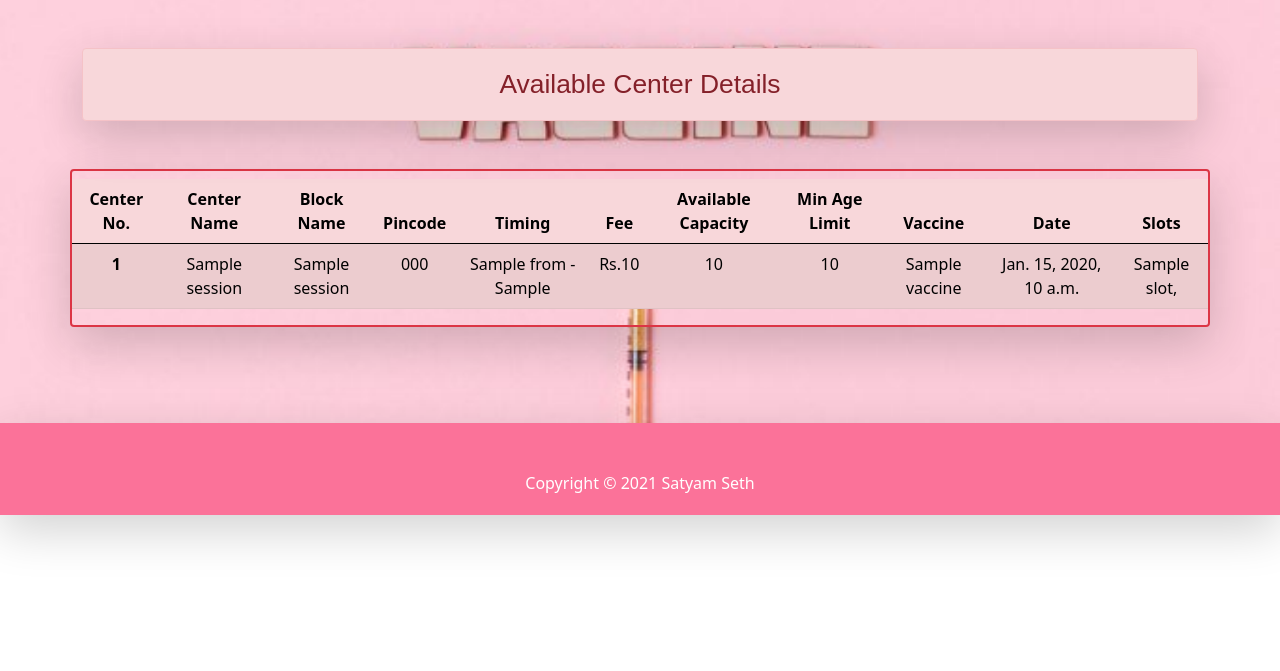
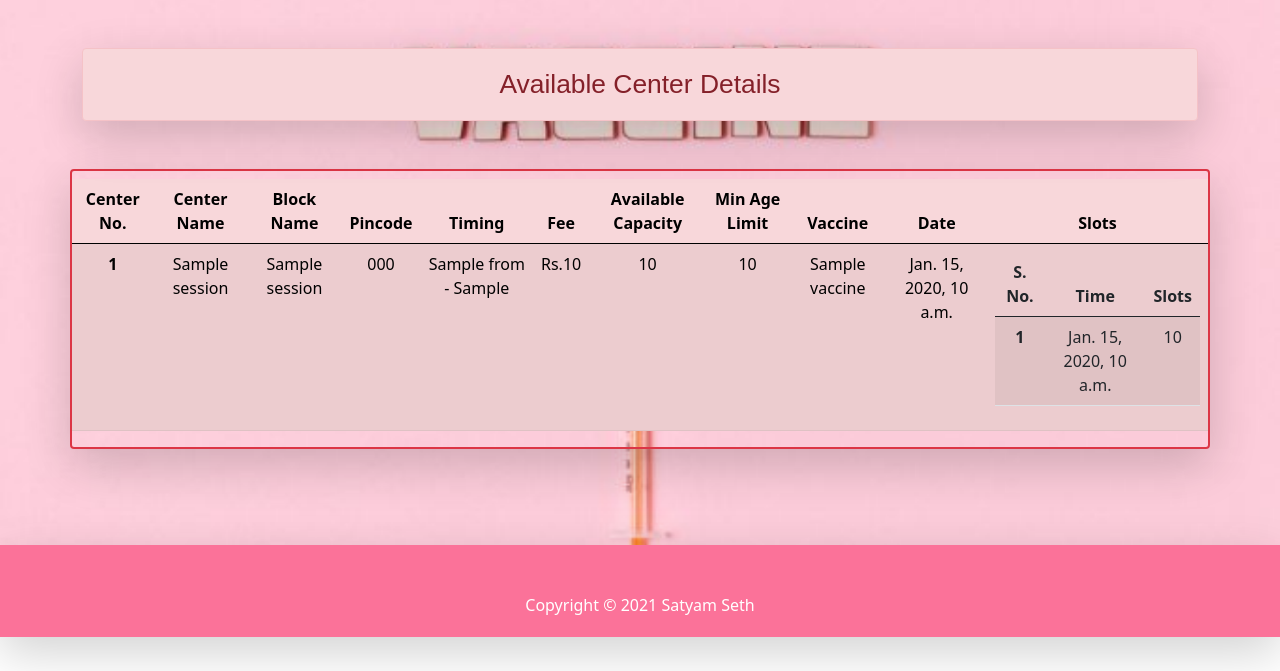
Before and after one commit to satyam-seth/cowin_vaccination, a Django app: template vaccination/core/templates/core/centers.html in a window 1280 px wide. Shown: the part 72-743 px from the top of the page. Run offline with Django 3.2, Linux system fonts and the light colour scheme; the template is opened without the code that fills it: most values are stand-ins (such as "Sample title", 1, 10 or a date in 2020); some libraries are stand-ins or nearby versions; some web fonts are replaced.

Commit message:
add table for slots

```diff
--- a/vaccination/core/templates/core/centers.html
+++ b/vaccination/core/templates/core/centers.html
@@ -25,7 +25,7 @@
                 {% if sessions %}
                     {% for session in sessions %}
                     <tr>
-                        <th scope="row">{{forloop.counter}}</th>
+                        <td scope="row" class="fw-bold">{{forloop.counter}}</td>
                         <td>{{session.name}}</td>
                         <td>{{session.block_name}}</td>
                         <td>{{session.pincode}}</td>
@@ -37,9 +37,25 @@
                         <td>{{session.date}}</td>
                         <td>
                             {% if session.slots %}
-                            {% for slot in session.slots %}
-                                {{slot}},
-                            {% endfor %}
+                            <table class="table table-striped">
+                                <thead>
+                                    <tr>
+                                        <th>S. No.</th>
+                                        <th>Time</th>
+                                        <th>Slots</th>
+                                    </tr>
+                                </thead>
+                                <tbody>
+                                        {% for slot in session.slots %}
+                                        <tr>
+                                            <td scope="row" class="fw-bold">{{forloop.counter}}</td>
+                                            <td>{{slot.time}}</td>
+                                            <td>{{slot.seats}}</td>
+                                        </tr>
+                                        {% endfor %}
+                                    </tbody>
+                                </table>
+
                             {% else %}
                                 NA
                             {% endif %}
```
